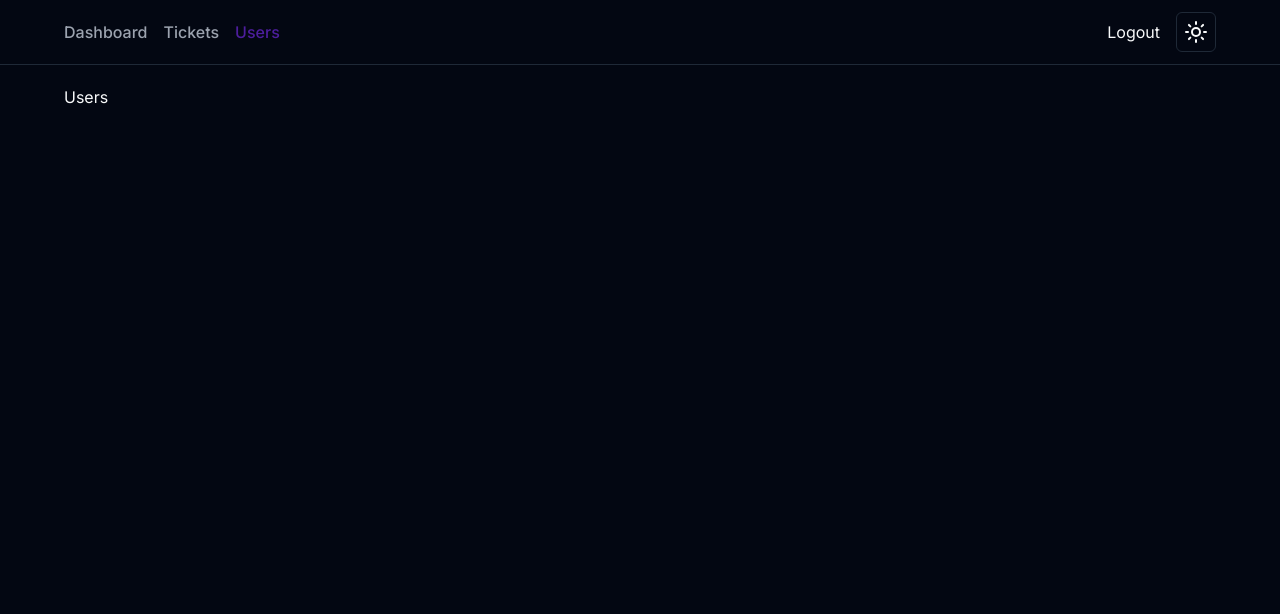
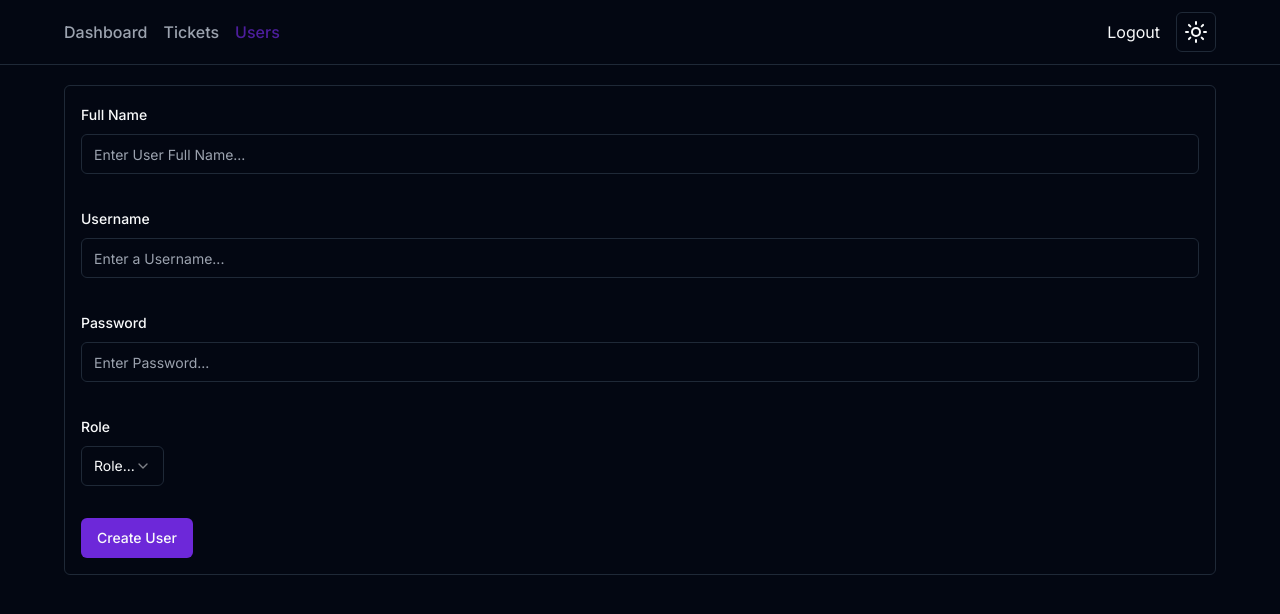
Before and after one commit to Anderson-OSJr/ticketapp_4, a Next.js app: page /users in a window 1280 px wide. Shown: the top 614 px of the page. Built offline with nearby package versions, Linux system fonts and the light colour scheme.

Commit message:
After implement User Form integrated to user POST API

```diff
--- a/app/users/page.tsx
+++ b/app/users/page.tsx
@@ -1,5 +1,11 @@
+import UserForm from "@/components/UserForm";
+
 const Users = () => {
-  return <div>Users</div>;
+  return (
+    <div>
+      <UserForm />
+    </div>
+  );
 };
 
 export default Users;
--- /dev/null
+++ b/components/UserForm.tsx
@@ -0,0 +1,154 @@
+"use client";
+
+import { Form, FormControl, FormField, FormItem, FormLabel } from "./ui/form";
+import { z } from "zod";
+import { useForm } from "react-hook-form";
+import { zodResolver } from "@hookform/resolvers/zod";
+import { Input } from "./ui/input";
+
+import {
+  Select,
+  SelectContent,
+  SelectItem,
+  SelectTrigger,
+  SelectValue,
+} from "./ui/select";
+import { Button } from "./ui/button";
+import { useState } from "react";
+import axios from "axios";
+import { useRouter } from "next/navigation";
+import { User } from "@prisma/client";
+import { userSchemaValidator } from "@/ValidationSchemas/users";
+
+type UserFormData = z.infer<typeof userSchemaValidator>;
+
+interface Props {
+  user?: User;
+}
+
+const UserForm = ({ user }: Props) => {
+  const [isSubmitting, setIsSubmitting] = useState(false);
+  const [error, setError] = useState("");
+  const router = useRouter();
+
+  const form = useForm<UserFormData>({
+    resolver: zodResolver(userSchemaValidator),
+  });
+
+  const onSubmit = async (userBodyToBeSent: UserFormData) => {
+    try {
+      setIsSubmitting(true);
+      setError("");
+
+      if (user) {
+        await axios.patch(`/api/users/${user.id}`, userBodyToBeSent);
+      } else {
+        await axios.post("/api/users", userBodyToBeSent);
+      }
+
+      setIsSubmitting(false);
+      router.push("/tickets");
+      router.refresh();
+    } catch (error) {
+      setError(`Unknown Error Occured... ${error}`);
+      setIsSubmitting(false);
+    }
+  };
+
+  return (
+    <>
+      <div className="rounded-md border w-full p-4 ">
+        <Form {...form}>
+          <form
+            onSubmit={form.handleSubmit(onSubmit)}
+            className="space-y-8 w-full"
+          >
+            <FormField
+              control={form.control}
+              name="name"
+              defaultValue={user?.name}
+              render={({ field }) => (
+                <FormItem>
+                  <FormLabel>Full Name</FormLabel>
+                  <FormControl>
+                    <Input placeholder="Enter User Full Name..." {...field} />
+                  </FormControl>
+                </FormItem>
+              )}
+            />
+
+            <FormField
+              control={form.control}
+              name="username"
+              defaultValue={user?.username}
+              render={({ field }) => (
+                <FormItem>
+                  <FormLabel>Username</FormLabel>
+                  <FormControl>
+                    <Input placeholder="Enter a Username..." {...field} />
+                  </FormControl>
+                </FormItem>
+              )}
+            />
+
+            <FormField
+              control={form.control}
+              name="password"
+              defaultValue=""
+              render={({ field }) => (
+                <FormItem>
+                  <FormLabel>Password</FormLabel>
+                  <FormControl>
+                    <Input
+                      type="password"
+                      required={user ? false : true}
+                      placeholder="Enter Password..."
+                      {...field}
+                    />
+                  </FormControl>
+                </FormItem>
+              )}
+            />
+
+            <div className="flex w-full space-x-4">
+              <FormField
+                control={form.control}
+                name="role"
+                defaultValue={user?.role}
+                render={({ field }) => (
+                  <FormItem>
+                    <FormLabel>Role</FormLabel>
+                    <Select
+                      onValueChange={field.onChange}
+                      defaultValue={field.value}
+                    >
+                      <FormControl>
+                        <SelectTrigger>
+                          <SelectValue
+                            placeholder="Role..."
+                            defaultValue={user?.role}
+                          />
+                        </SelectTrigger>
+                      </FormControl>
+                      <SelectContent>
+                        <SelectItem value="USER">User</SelectItem>
+                        <SelectItem value="TECH">Tech</SelectItem>
+                        <SelectItem value="ADMIN">Admin</SelectItem>
+                      </SelectContent>
+                    </Select>
+                  </FormItem>
+                )}
+              />
+            </div>
+            <Button type="submit" disabled={isSubmitting}>
+              {user ? "Update User" : "Create User"}
+            </Button>
+          </form>
+        </Form>
+        <p className="text-destructive">{error}</p>
+      </div>
+    </>
+  );
+};
+
+export default UserForm;
```
